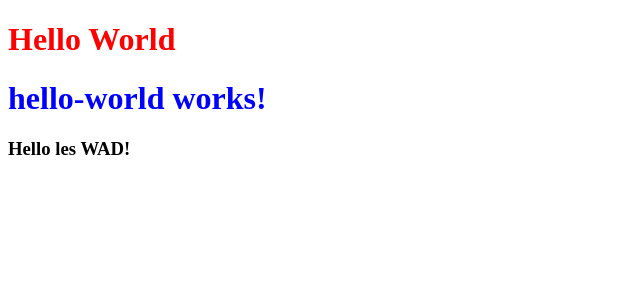
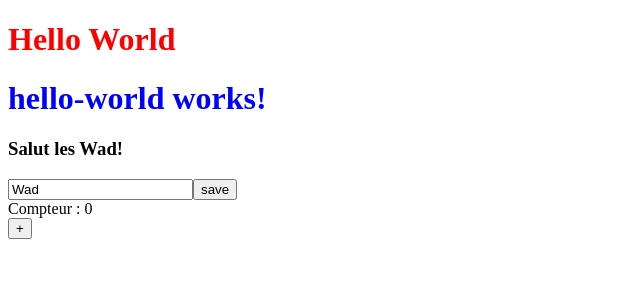
Before and after one commit to SteveBstorm/WAD21-Angular-Demo, an Angular app: page /demo_01 in a window 1280 px wide. Shown: the top 300 px of the page, without its empty margins (0-640 px from the left). Built offline with nearby package versions, Linux system fonts and the light colour scheme.

Commit message:
Add Binding demo

```diff
--- a/src/app/app.module.ts
+++ b/src/app/app.module.ts
@@ -1,4 +1,5 @@
 import { NgModule } from '@angular/core';
+import { FormsModule } from '@angular/forms';
 import { BrowserModule } from '@angular/platform-browser';
 
 import { AppRoutingModule } from './app-routing.module';
@@ -12,7 +13,8 @@ import { HelloWorldComponent } from './components/hello-world/hello-world.compon
   ],
   imports: [
     BrowserModule,
-    AppRoutingModule
+    AppRoutingModule,
+    FormsModule
   ],
   providers: [],
   bootstrap: [AppComponent]
--- a/src/app/components/hello-world/hello-world.component.html
+++ b/src/app/components/hello-world/hello-world.component.html
@@ -1,2 +1,7 @@
 <h1>hello-world works!</h1>
-<h3>Hello les WAD!</h3>
+<h3>{{message}}{{students}}!</h3>
+<input type="text" [(ngModel)]="students" [hidden]="validate">
+<input type="button" value="save" (click)="saveStudents()">
+
+<div>Compteur : {{compteur}}</div>
+<input type="button" value="+" (click)="AddOne(1)" (dblclick)="AddOne(10)">
--- a/src/app/components/hello-world/hello-world.component.ts
+++ b/src/app/components/hello-world/hello-world.component.ts
@@ -6,6 +6,12 @@ import { Component, OnDestroy, OnInit } from '@angular/core';
   styleUrls: ['./hello-world.component.scss']
 })
 export class HelloWorldComponent implements OnInit, OnDestroy {
+
+  public message : string = "Salut les ";
+  public students : string = "Wad";
+  public compteur : number = 0;
+  public validate : boolean = false;
+
 
   constructor() { }
 
@@ -18,4 +24,11 @@ export class HelloWorldComponent implements OnInit, OnDestroy {
     alert("toto");
   }
 
+  AddOne(qty :number): void{
+    this.compteur += qty;
+  }
+
+  saveStudents():void{
+    this.validate = !this.validate
+  }
 }
```
